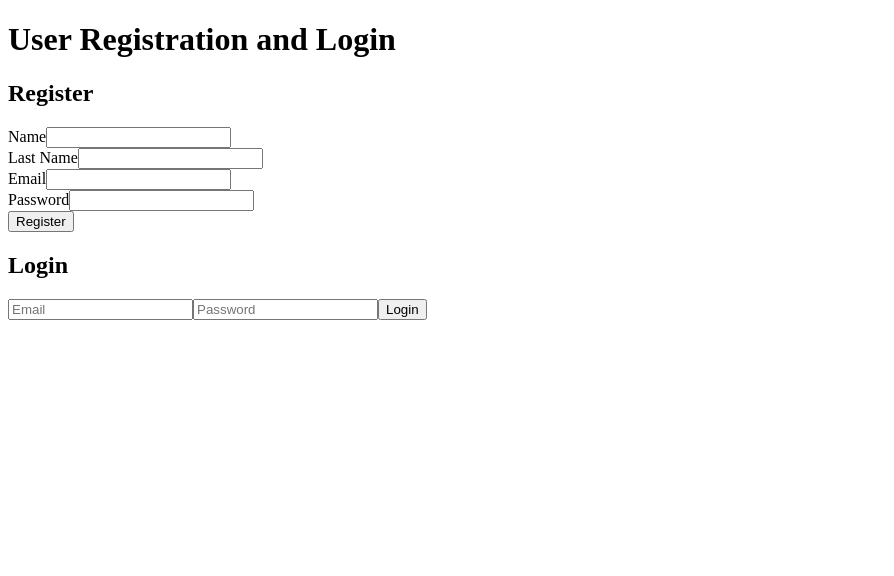
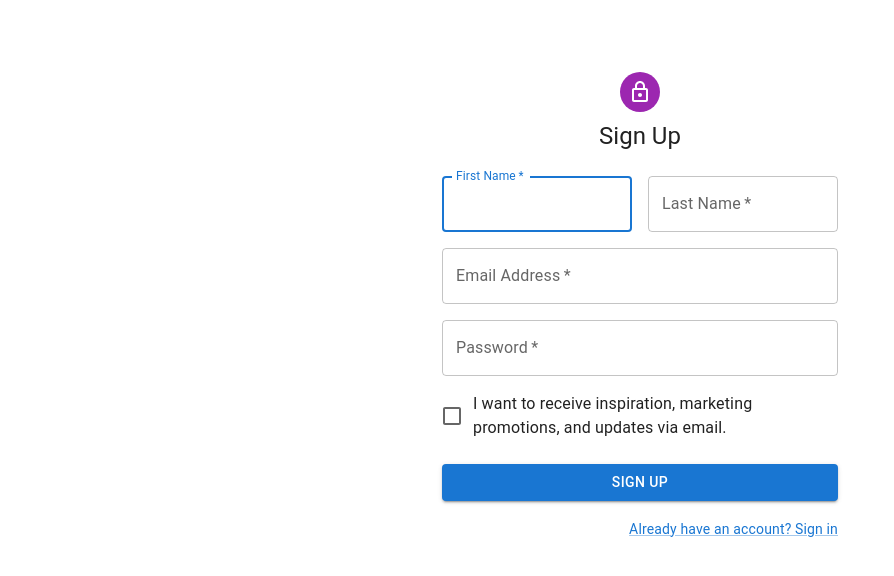
Before and after one commit to husseymarcos/capacitacionTORO, a React (Create React App) app in the folder frontend-React/: page /sign-up in a window 1280 px wide. Shown: the top 576 px of the page, without its empty margins (0-894 px from the left). Built offline with nearby package versions, Linux system fonts and the light colour scheme; the HTML template or start-up script is replaced by a standard one.

Commit message:
home, signin, register pages

```diff
--- a/frontend-React/package.json
+++ b/frontend-React/package.json
@@ -15,9 +15,11 @@
     "@types/node": "^16.18.104",
     "@types/react": "^18.3.3",
     "@types/react-dom": "^18.3.0",
+    "@types/react-router-dom": "^5.3.3",
     "axios": "^1.7.3",
     "react": "^18.3.1",
     "react-dom": "^18.3.1",
+    "react-router-dom": "^6.26.0",
     "react-scripts": "5.0.1",
     "typescript": "^4.9.5",
     "web-vitals": "^2.1.4"
--- a/frontend-React/src/App.tsx
+++ b/frontend-React/src/App.tsx
@@ -1,21 +1,19 @@
 import React from 'react';
-import RegisterForm from './components/auth/RegisterForm';
-import LoginForm from './components/auth/LoginForm';
+import { BrowserRouter as Router, Route, Routes } from 'react-router-dom';
+import Home from './components/pages/Home';
+import SignUp from './components/auth/SignUp';
+import SignIn from './components/auth/SignIn';
 
-const App: React.FC = () => {
-  return (
-      <div>
-        <h1>User Registration and Login</h1>
-        <div>
-          <h2>Register</h2>
-          <RegisterForm />
-        </div>
-        <div>
-          <h2>Login</h2>
-          <LoginForm />
-        </div>
-      </div>
-  );
-};
+function App() {
+    return (
+        <Router>
+            <Routes>
+                <Route path="/" element={<Home />} />
+                <Route path="/sign-up" element={<SignUp />} />
+                <Route path="/sign-in" element={<SignIn />} />
+            </Routes>
+        </Router>
+    );
+}
 
 export default App;
--- /dev/null
+++ b/frontend-React/src/components/auth/SignIn.tsx
@@ -0,0 +1,79 @@
+import * as React from 'react';
+import Avatar from '@mui/material/Avatar';
+import Button from '@mui/material/Button';
+import CssBaseline from '@mui/material/CssBaseline';
+import TextField from '@mui/material/TextField';
+import Link from '@mui/material/Link';
+import Box from '@mui/material/Box';
+import Grid from '@mui/material/Grid';
+import LockOutlinedIcon from '@mui/icons-material/LockOutlined';
+import Typography from '@mui/material/Typography';
+import Container from '@mui/material/Container';
+import { createTheme, ThemeProvider } from '@mui/material/styles';
+
+const defaultTheme = createTheme();
+
+export default function SignIn() {
+    const handleSubmit = (event: React.FormEvent<HTMLFormElement>) => {
+        event.preventDefault();
+    };
+
+    return (
+        <ThemeProvider theme={defaultTheme}>
+            <Container component="main" maxWidth="xs">
+                <CssBaseline />
+                <Box
+                    sx={{
+                        marginTop: 8,
+                        display: 'flex',
+                        flexDirection: 'column',
+                        alignItems: 'center',
+                    }}
+                >
+                    <Avatar sx={{ m: 1, bgcolor: 'secondary.main' }}>
+                        <LockOutlinedIcon />
+                    </Avatar>
+                    <Typography component="h1" variant="h5">
+                        Sign In
+                    </Typography>
+                    <Box component="form" noValidate onSubmit={handleSubmit} sx={{ mt: 3 }}>
+                        <TextField
+                            required
+                            fullWidth
+                            id="email"
+                            label="Email Address"
+                            name="email"
+                            autoComplete="email"
+                            margin="normal"
+                        />
+                        <TextField
+                            required
+                            fullWidth
+                            name="password"
+                            label="Password"
+                            type="password"
+                            id="password"
+                            autoComplete="current-password"
+                            margin="normal"
+                        />
+                        <Button
+                            type="submit"
+                            fullWidth
+                            variant="contained"
+                            sx={{ mt: 3, mb: 2 }}
+                        >
+                            Sign In
+                        </Button>
+                        <Grid container justifyContent="flex-end">
+                            <Grid item>
+                                <Link href="/SignUp" variant="body2">
+                                    Don't have an account? Sign Up
+                                </Link>
+                            </Grid>
+                        </Grid>
+                    </Box>
+                </Box>
+            </Container>
+        </ThemeProvider>
+    );
+}
--- /dev/null
+++ b/frontend-React/src/components/auth/SignUp.tsx
@@ -0,0 +1,139 @@
+import * as React from 'react';
+import Avatar from '@mui/material/Avatar';
+import Button from '@mui/material/Button';
+import CssBaseline from '@mui/material/CssBaseline';
+import TextField from '@mui/material/TextField';
+import FormControlLabel from '@mui/material/FormControlLabel';
+import Checkbox from '@mui/material/Checkbox';
+import Link from '@mui/material/Link';
+import Grid from '@mui/material/Grid';
+import Box from '@mui/material/Box';
+import LockOutlinedIcon from '@mui/icons-material/LockOutlined';
+import Typography from '@mui/material/Typography';
+import Container from '@mui/material/Container';
+import { createTheme, ThemeProvider } from '@mui/material/styles';
+
+const defaultTheme = createTheme();
+
+export default function SignUp() {
+    const [error, setError] = React.useState<string | null>(null);
+    const [isSubmitting, setIsSubmitting] = React.useState(false);
+
+    const handleSubmit = async (event: React.FormEvent<HTMLFormElement>) => {
+        event.preventDefault();
+        setIsSubmitting(true);
+        setError(null);
+
+        const data = new FormData(event.currentTarget);
+        const userData = {
+            firstName: data.get('firstName') as string,
+            lastName: data.get('lastName') as string,
+            email: data.get('email') as string,
+            password: data.get('password') as string,
+        };
+
+        try {
+            await fetch('http://localhost:3001/api/users/create', {
+                method: 'POST',
+                headers: {
+                    'Content-Type': 'application/json',
+                },
+                body: JSON.stringify(userData),
+            });
+        } finally {
+            setIsSubmitting(false);
+        }
+    };
+
+    return (
+        <ThemeProvider theme={defaultTheme}>
+            <Container component="main" maxWidth="xs">
+                <CssBaseline />
+                <Box
+                    sx={{
+                        marginTop: 8,
+                        display: 'flex',
+                        flexDirection: 'column',
+                        alignItems: 'center',
+                    }}
+                >
+                    <Avatar sx={{ m: 1, bgcolor: 'secondary.main' }}>
+                        <LockOutlinedIcon />
+                    </Avatar>
+                    <Typography component="h1" variant="h5">
+                        Sign Up
+                    </Typography>
+                    <Box component="form" noValidate onSubmit={handleSubmit} sx={{ mt: 3 }}>
+                        <Grid container spacing={2}>
+                            <Grid item xs={12} sm={6}>
+                                <TextField
+                                    autoComplete="given-name"
+                                    name="firstName"
+                                    required
+                                    fullWidth
+                                    id="firstName"
+                                    label="First Name"
+                                    autoFocus
+                                />
+                            </Grid>
+                            <Grid item xs={12} sm={6}>
+                                <TextField
+                                    required
+                                    fullWidth
+                                    id="lastName"
+                                    label="Last Name"
+                                    name="lastName"
+                                    autoComplete="family-name"
+                                />
+                            </Grid>
+                            <Grid item xs={12}>
+                                <TextField
+                                    required
+                                    fullWidth
+                                    id="email"
+                                    label="Email Address"
+                                    name="email"
+                                    autoComplete="email"
+                                />
+                            </Grid>
+                            <Grid item xs={12}>
+                                <TextField
+                                    required
+                                    fullWidth
+                                    name="password"
+                                    label="Password"
+                                    type="password"
+                                    id="password"
+                                    autoComplete="new-password"
+                                />
+                            </Grid>
+                            <Grid item xs={12}>
+                                <FormControlLabel
+                                    control={<Checkbox value="allowExtraEmails" color="primary" />}
+                                    label="I want to receive inspiration, marketing promotions, and updates via email."
+                                />
+                            </Grid>
+                        </Grid>
+                        <Button
+                            type="submit"
+                            fullWidth
+                            variant="contained"
+                            sx={{ mt: 3, mb: 2 }}
+                            disabled={isSubmitting}
+                        >
+                            Sign Up
+                        </Button>
+                        {error && <Typography color="error">{error}</Typography>}
+                        <Grid container justifyContent="flex-end">
+                            <Grid item>
+                                <Link href="#" variant="body2">
+                                    Already have an account? Sign in
+                                </Link>
+                            </Grid>
+                        </Grid>
+                    </Box>
+                </Box>
+            </Container>
+        </ThemeProvider>
+    );
+}
--- /dev/null
+++ b/frontend-React/src/components/pages/Home.tsx
@@ -0,0 +1,24 @@
+import React from 'react';
+import { Button, Container, Typography } from '@mui/material';
+import { Link } from 'react-router-dom';
+
+const Home = () => {
+    return (
+        <Container>
+            <Typography variant="h2" gutterBottom>
+                Welcome to Our App
+            </Typography>
+            <Typography variant="h5" paragraph>
+                This is the home page where you can find information about our app.
+            </Typography>
+            <Button variant="contained" color="primary" component={Link} to="/sign-up">
+                Sign Up
+            </Button>
+            <Button variant="contained" color="secondary" component={Link} to="/sign-in">
+                Sign In
+            </Button>
+        </Container>
+    );
+};
+
+export default Home;
```
Also changed, not shown: 1 other file (tests, documents, lock files or other folders).
